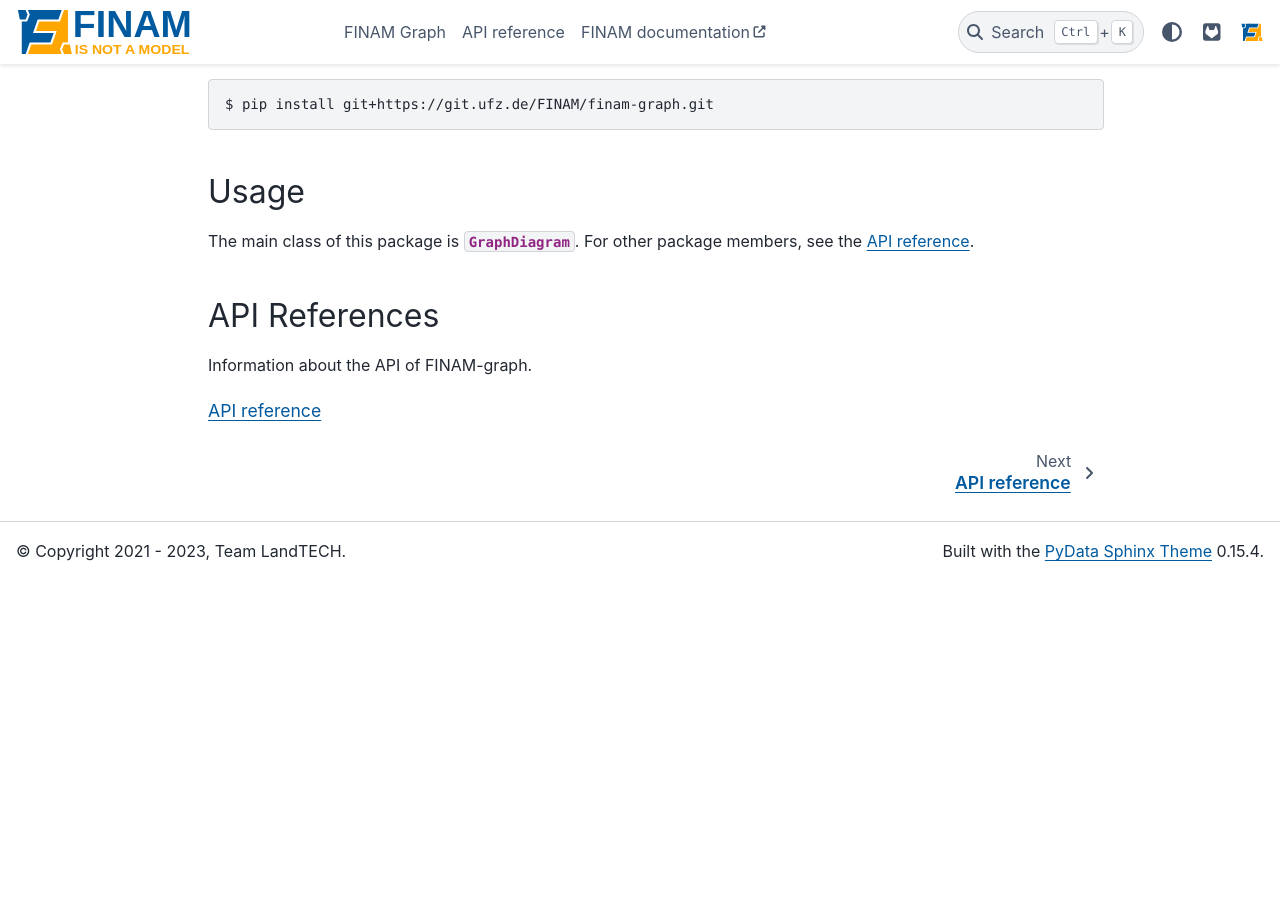
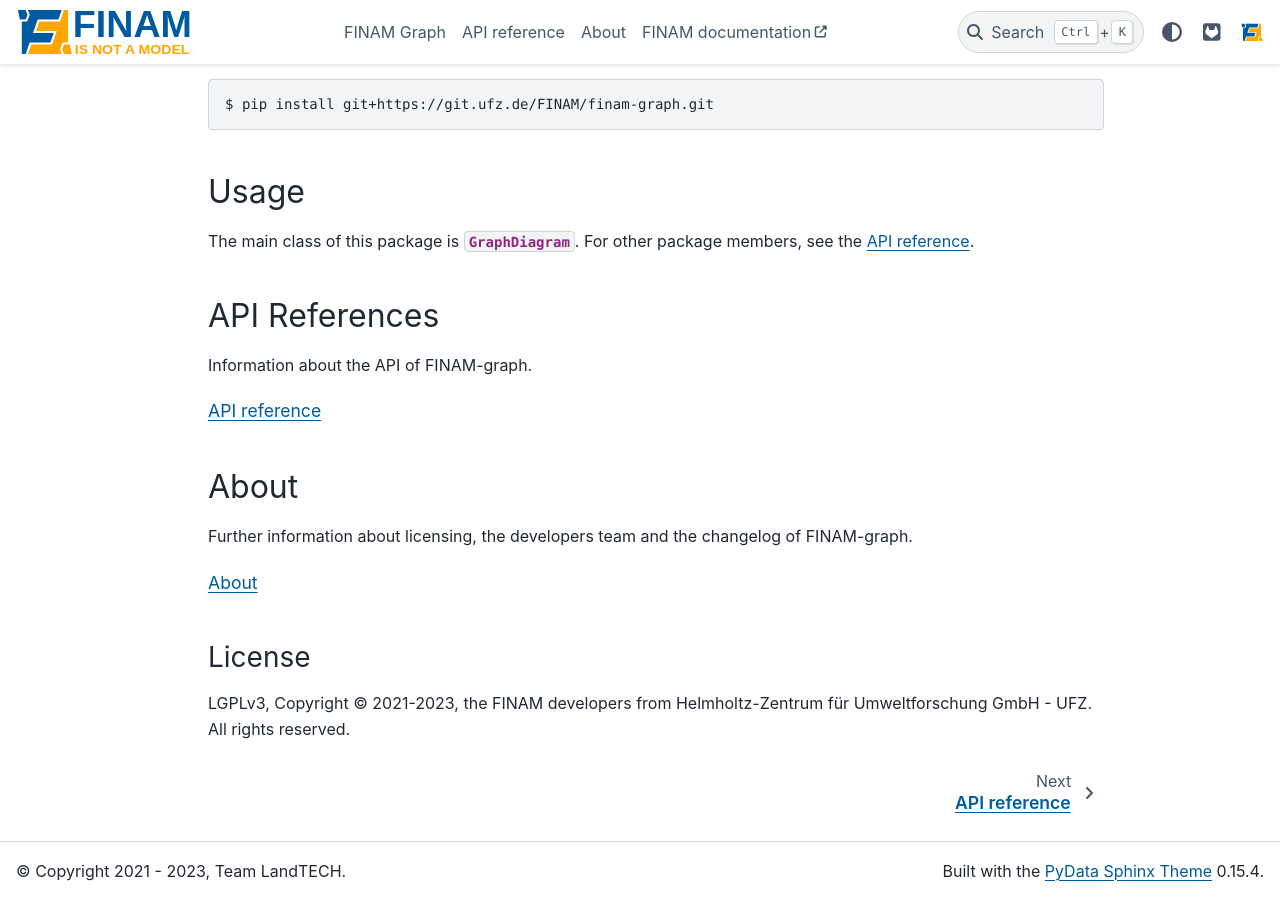
Before and after one commit to finam-ufz/finam-graph, a Sphinx documentation site: the page built from docs/source/index.rst, in a window 1280 px wide and 900 px high, scrolled down 993 px. Built offline with Sphinx 7.4.7 and the PyData theme 0.15.4, drawn with Linux system fonts in a browser that asks for light colours; pages that are not in the unit, such as notebooks, are missing from menus; before the commit the page ends 1574 px from its top, so only the background shows below that; some of the changed text lies outside the part shown.

Commit message:
add changelog, authors and license information

```diff
--- /dev/null
+++ b/docs/source/about/authors.rst
@@ -0,0 +1,2 @@
+.. include:: ../../../AUTHORS.md
+   :parser: myst_parser.sphinx_
--- /dev/null
+++ b/docs/source/about/changelog.rst
@@ -0,0 +1,2 @@
+.. include:: ../../../CHANGELOG.md
+   :parser: myst_parser.sphinx_
--- /dev/null
+++ b/docs/source/about/license.rst
@@ -0,0 +1,2 @@
+.. include:: ../../../LICENSE.md
+   :parser: myst_parser.sphinx_
--- a/docs/source/index.rst
+++ b/docs/source/index.rst
@@ -39,3 +39,19 @@ Information about the API of FINAM-graph.
     :maxdepth: 1
 
     api/index
+
+About
+-----
+
+Further information about licensing, the developers team and the changelog of FINAM-graph.
+
+.. toctree::
+  :maxdepth: 2
+
+  about/index
+
+
+License
+^^^^^^^
+
+LGPLv3, Copyright © 2021-2023, the FINAM developers from Helmholtz-Zentrum für Umweltforschung GmbH - UFZ. All rights reserved.
```
Also changed, not shown: other parts of docs/source/index.rst (+1 -1 lines), AUTHORS.md (added, +20 -0 lines), CHANGELOG.md (added, +8 -0 lines), docs/source/about/index.rst (added, +18 -0 lines), LICENSE.md (added), 2 other files.
